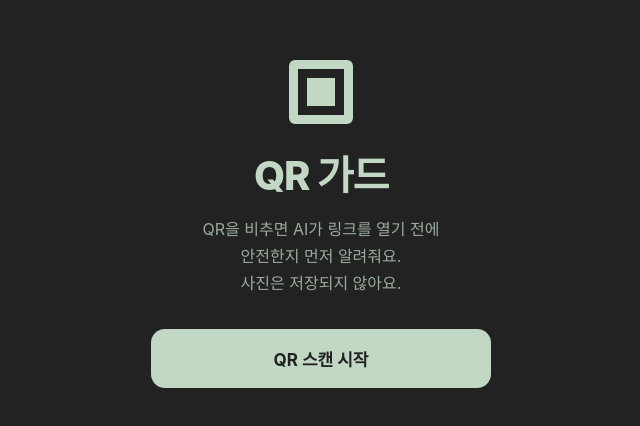
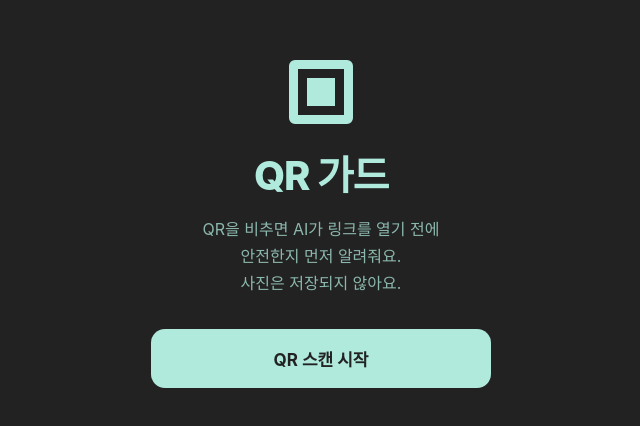
Before and after one commit to jeongmino673/QR, a plain HTML site: page index.html in a window 1280 px wide. Shown: the part 176-602 px from the top of the page, without its empty margins (319-959 px from the left). Drawn offline with nearby package versions, Linux system fonts and the light colour scheme; a web font is replaced by a local one.

Commit message:
Update style.css

```diff
--- a/style.css
+++ b/style.css
@@ -1,4 +1,4 @@
-:root{--bg:#222222;--fg:#c2d8c4}
+:root{--bg:#222222;--fg:#afeadc}
 *{box-sizing:border-box;margin:0}
 [hidden]{display:none!important}
 html,body{height:100%;background:#222222;font-family:"Pretendard Variable",Pretendard,-apple-system,"Apple SD Gothic Neo",sans-serif;-webkit-tap-highlight-color:transparent}
```
